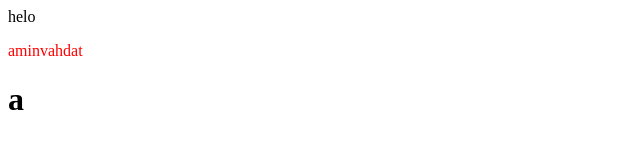
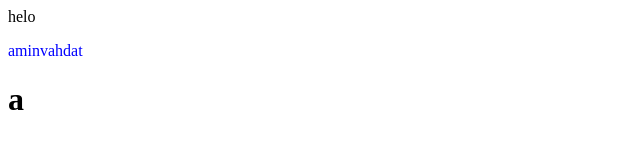
Before and after one commit to aminvahdatp6/cs50xiran, a plain HTML site: page index.html in a window 1280 px wide. Shown: the full height of the page, 0-640 px from the left. Drawn offline with Linux system fonts and the light colour scheme.

Commit message:
change color

```diff
--- a/index.html
+++ b/index.html
@@ -10,7 +10,7 @@
     helo
 
 
-    <p style="color: red;">aminvahdat</p>
+    <p style="color: blue;">aminvahdat</p>
 
 
     <h1>a</h1>
```
